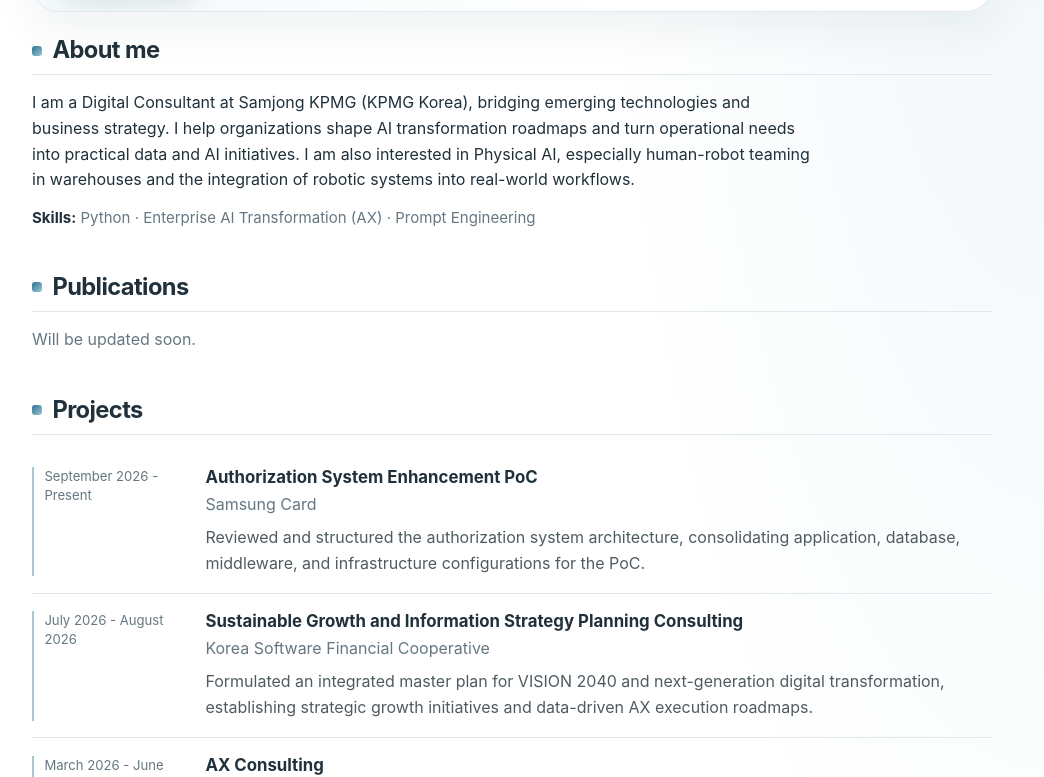
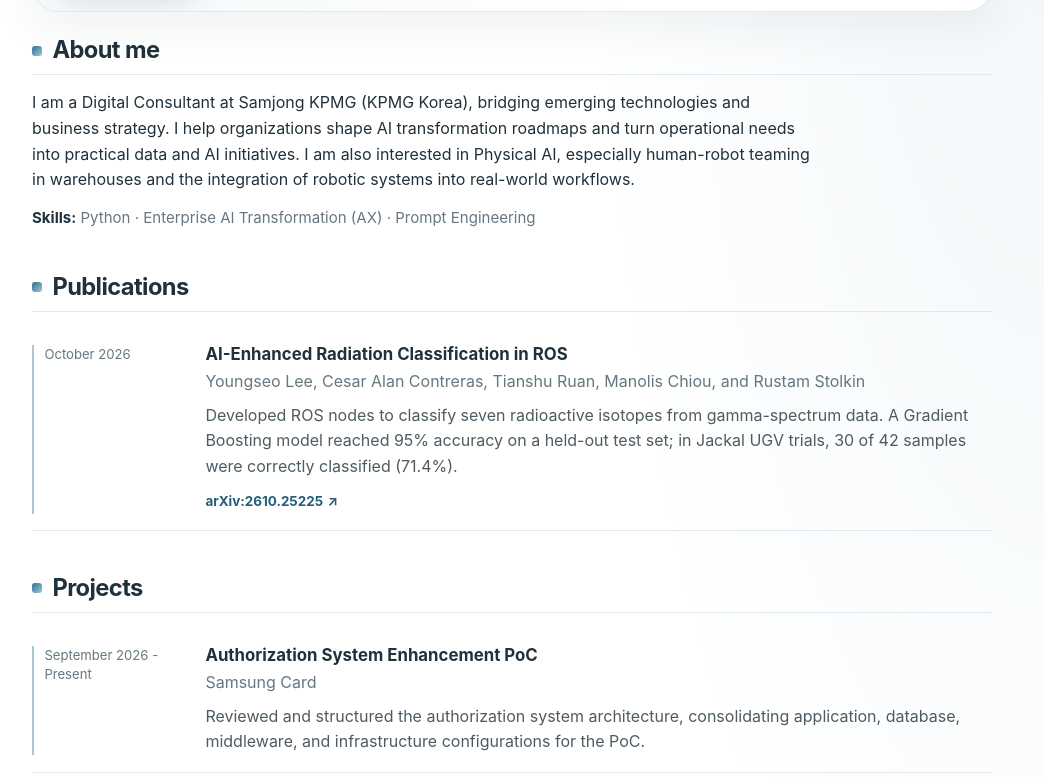
Before and after one commit to twenty4-lee/twenty4-lee.github.io, an Astro site: page / in a window 1280 px wide. Shown: the part 307-1084 px from the top of the page, without its empty margins (128-1172 px from the left). Built offline with nearby package versions, Linux system fonts and the light colour scheme; Astro itself is replaced by a stand-in of ours.

Commit message:
Add arXiv publication

```diff
--- a/src/components/Publications.astro
+++ b/src/components/Publications.astro
@@ -1,4 +1,33 @@
 <section id="publications" class="content-section">
   <h2 class="section-heading">Publications</h2>
-  <p class="section-copy muted-copy">Will be updated soon.</p>
+  <ol class="entry-list">
+    <li class="publication-entry">
+      <p class="entry-date">October 2026</p>
+      <div class="entry-content">
+        <h3 class="entry-title">
+          <a
+            class="publication-title-link"
+            href="https://arxiv.org/abs/2610.25225"
+            target="_blank"
+            rel="noreferrer"
+          >AI-Enhanced Radiation Classification in ROS</a>
+        </h3>
+        <p class="entry-meta">
+          Youngseo Lee, Cesar Alan Contreras, Tianshu Ruan, Manolis Chiou, and Rustam Stolkin
+        </p>
+        <p class="entry-description">
+          Developed ROS nodes to classify seven radioactive isotopes from gamma-spectrum data. A
+          Gradient Boosting model reached 95% accuracy on a held-out test set; in Jackal UGV trials,
+          30 of 42 samples were correctly classified (71.4%).
+        </p>
+        <a
+          class="publication-link"
+          href="https://arxiv.org/abs/2610.25225"
+          target="_blank"
+          rel="noreferrer"
+          aria-label="Read AI-Enhanced Radiation Classification in ROS on arXiv"
+        >arXiv:2610.25225 <span aria-hidden="true">↗</span></a>
+      </div>
+    </li>
+  </ol>
 </section>
--- a/src/styles/global.css
+++ b/src/styles/global.css
@@ -277,6 +277,42 @@ a:hover {
   border-bottom: 0;
 }
 
+.publication-entry {
+  display: grid;
+  grid-template-columns: 155px minmax(0, 1fr);
+  gap: 1.15rem;
+  padding: 1rem 0 1.05rem;
+  border-bottom: 1px solid var(--line);
+}
+
+.publication-title-link {
+  color: inherit;
+  text-decoration: none;
+  text-decoration-color: #8fb2c0;
+  text-underline-offset: 0.18em;
+}
+
+.publication-title-link:hover {
+  color: #245f79;
+  text-decoration: underline;
+}
+
+.publication-link {
+  display: inline-flex;
+  align-items: center;
+  gap: 0.28rem;
+  margin-top: 0.72rem;
+  color: #245f79;
+  font-size: 0.84rem;
+  font-weight: 650;
+  text-decoration: none;
+}
+
+.publication-link:hover {
+  text-decoration: underline;
+  text-underline-offset: 0.18em;
+}
+
 .experience-entry,
 .education-entry {
   display: grid;
@@ -539,6 +575,11 @@ a:hover {
     gap: 0.2rem;
   }
 
+  .publication-entry {
+    grid-template-columns: minmax(0, 1fr);
+    gap: 0.2rem;
+  }
+
   .experience-entry,
   .education-entry {
     grid-template-columns: 58px minmax(0, 1fr);
@@ -574,6 +615,11 @@ a:hover {
     grid-row: 2;
   }
 
+  .publication-entry .entry-content {
+    grid-column: 1;
+    grid-row: auto;
+  }
+
   .footer-inner {
     flex-direction: column;
     gap: 0.25rem;
```
